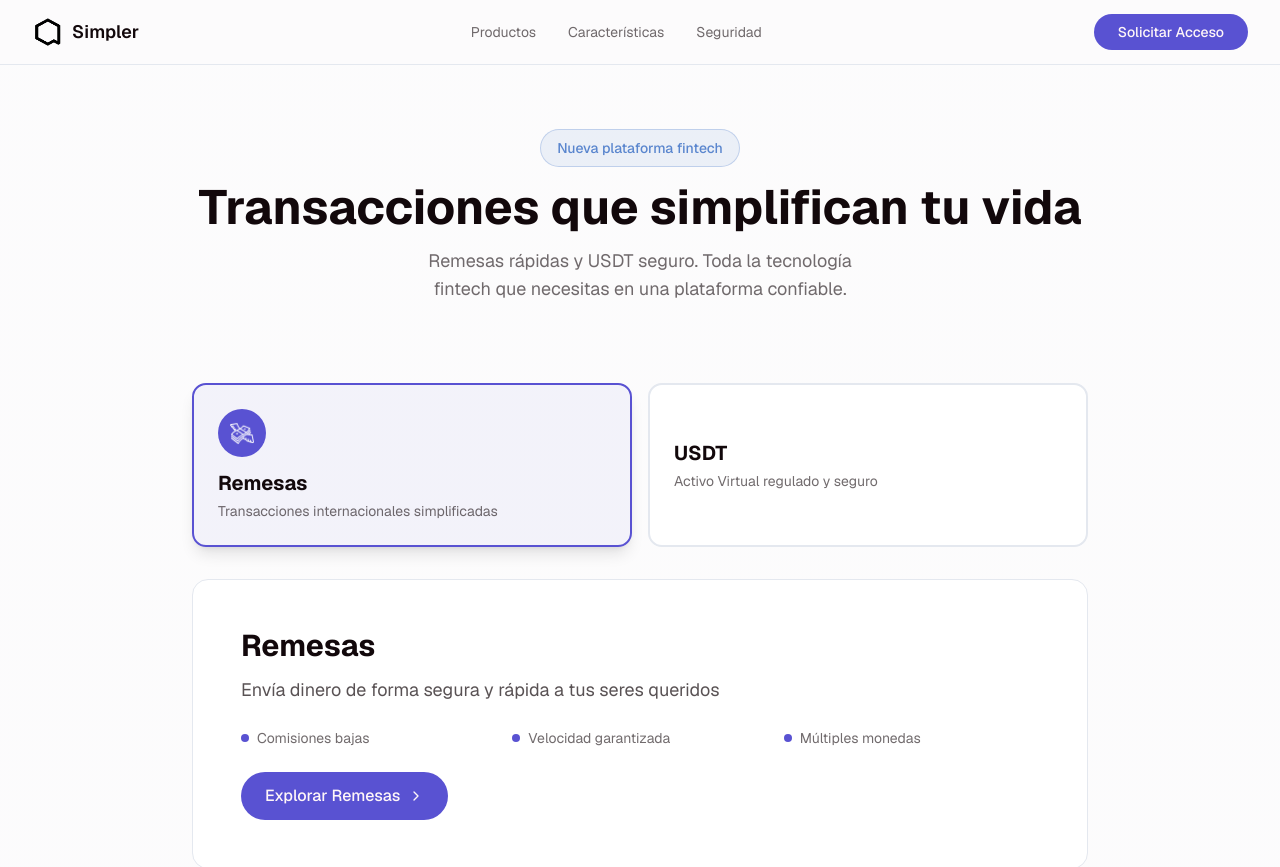
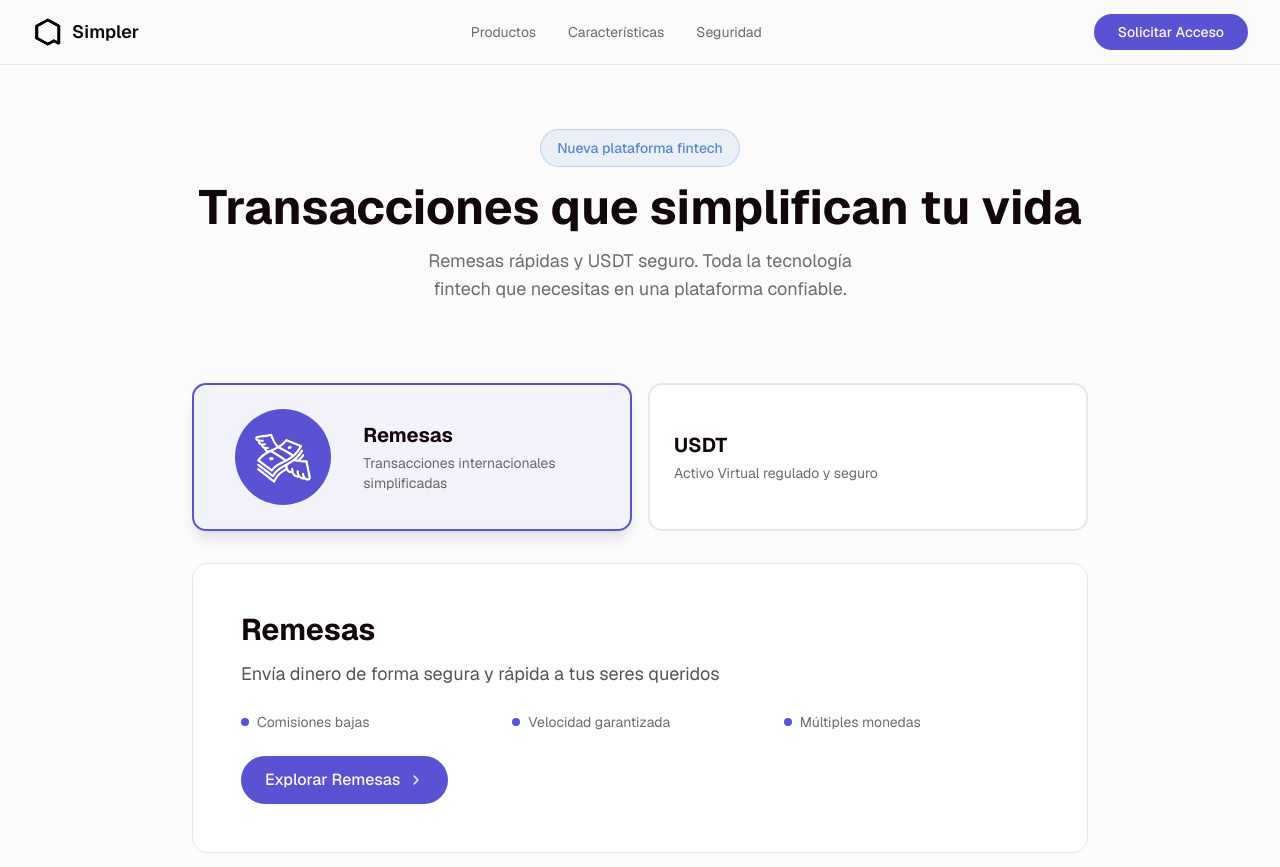
Before and after one commit to gualbysoca/v0-simpler-landing-page, a Next.js app: page / in a window 1280 px wide. Shown: the top 867 px of the page. Built offline with nearby package versions, Linux system fonts and the light colour scheme.

Commit message:
feat: enhance Remittances card layout\n\nUpdate circle icon size and alignment for better visual balance.

```diff
--- a/components/hero-carousel.tsx
+++ b/components/hero-carousel.tsx
@@ -47,24 +47,26 @@ export function HeroCarousel() {
             <button
               key={product.id}
               onClick={() => setActiveProduct(idx)}
-              className={`p-4 sm:p-6 rounded-xl border-2 transition-all duration-300 ${
+              className={`p-4 sm:p-6 rounded-xl border-2 transition-all duration-300 flex items-center gap-4 ${
                 activeProduct === idx
                   ? 'border-primary bg-primary/5 shadow-lg'
                   : 'border-border bg-card hover:border-primary/50'
               }`}
             >
-              <div className="text-left">
-                {product.id === 'remesas' && (
-                  <div className="mb-3 w-12 h-12 bg-primary rounded-full flex items-center justify-center flex-shrink-0">
+              {product.id === 'remesas' && (
+                <div className="w-1/3 flex items-center justify-center flex-shrink-0">
+                  <div className="w-24 h-24 bg-primary rounded-full flex items-center justify-center">
                     <Image
                       src="/images/remesas-icon.png"
                       alt="Remesas"
-                      width={24}
-                      height={24}
-                      className="w-6 h-6 object-contain"
+                      width={56}
+                      height={56}
+                      className="w-14 h-14 object-contain"
                     />
                   </div>
-                )}
+                </div>
+              )}
+              <div className={product.id === 'remesas' ? 'w-2/3 text-left' : 'w-full text-left'}>
                 <h3 className="font-bold text-lg sm:text-xl text-foreground mb-1">{product.name}</h3>
                 <p className="text-sm text-foreground/60">{product.subtitle}</p>
               </div>
```
